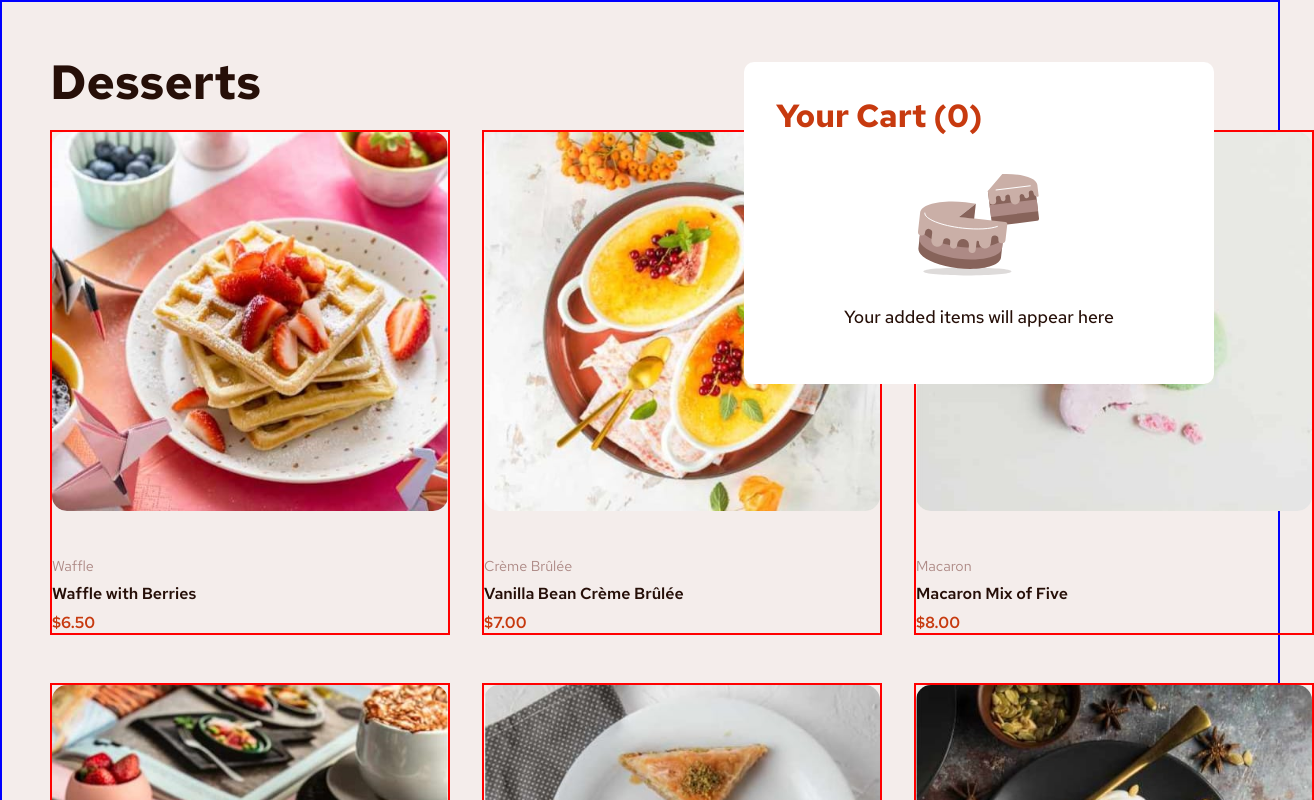
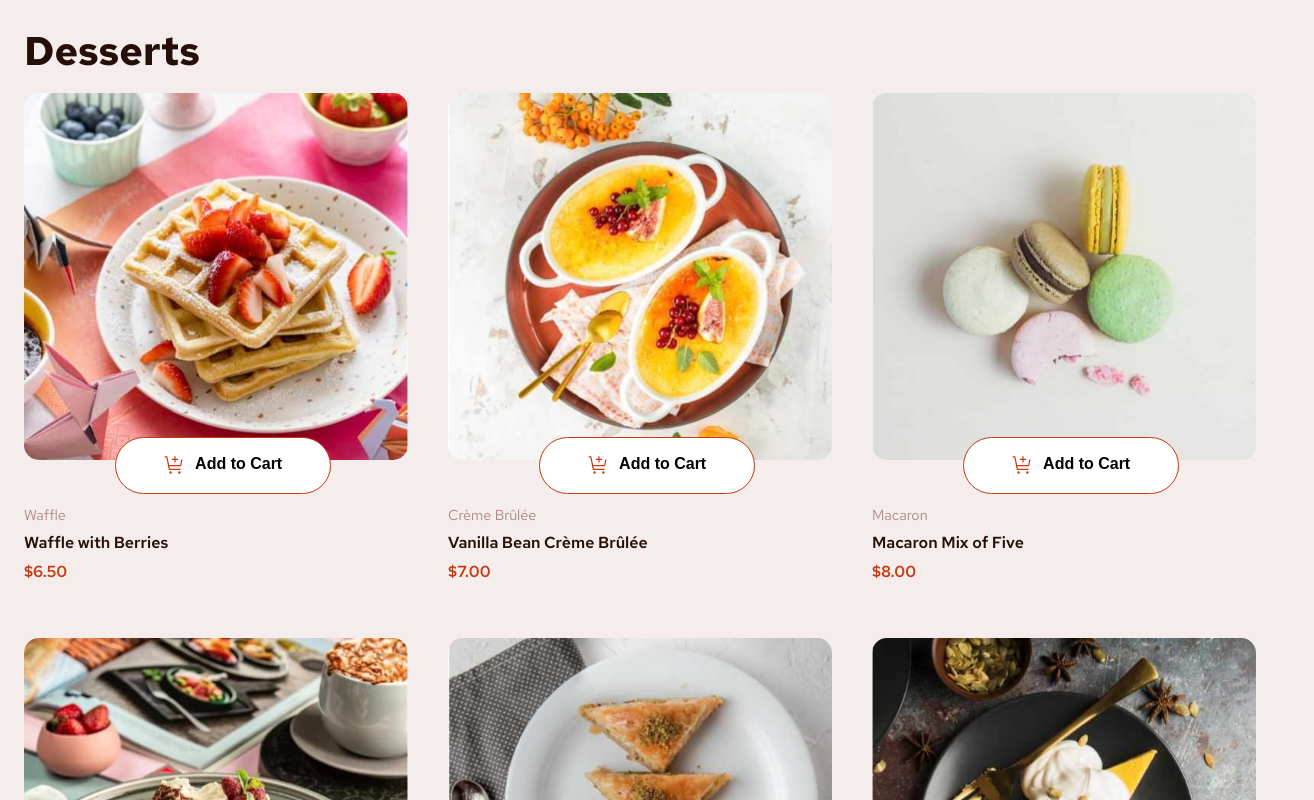
Before and after one commit to shekinahwebdev/PRODUCT-LIST-CART, a React (Vite) app: page / in a window 1280 px wide. Shown: the top 800 px of the page, 1314 px wide, since content can reach past the window. Built offline with nearby package versions, Linux system fonts and the light colour scheme; a web font is replaced by a local one.

Commit message:
Update styling for food items and main container

```diff
--- a/src/App.css
+++ b/src/App.css
@@ -29,7 +29,7 @@ body {
 }
 
 .main_heading {
-  font-size: 3rem;
+  font-size: 2.5rem;
   color: var(--Rose-900);
 }
 
@@ -61,7 +61,7 @@ body {
   flex-direction: row;
   justify-content: center;
   gap: 10px;
-  padding: 1.1rem 4rem;
+  padding: 1.1rem 3rem;
   border-radius: 50px;
   cursor: pointer;
   border: none;
@@ -297,24 +297,101 @@ body {
   cursor: pointer;
 }
 
-@media screen and (min-width: 1000px) {
+@media screen and (min-width: 700px) and (max-width: 1148px) {
+  .main_food_page {
+    display: grid;
+    grid-template-columns: repeat(auto-fit, minmax(260px, 1fr));
+    gap: 2.5rem;
+    flex: 1;
+  }
+
+  .food-item {
+    width: 100%;
+    max-width: 400px;
+    position: relative;
+  }
+}
+
+@media screen and (min-width: 1111px) and (max-width: 1149px) {
+  .main_food_page {
+    display: grid;
+    grid-template-columns: repeat(auto-fit, minmax(260px, 1fr));
+    gap: 2.5rem;
+    flex: 1;
+  }
+
+  .food-item {
+    width: 100%;
+    max-width: 400px;
+    position: relative;
+  }
+
+  .main_cart {
+    width: 400px;
+    padding: 2rem;
+    position: absolute;
+    top: 1550px;
+    right: 370px;
+  }
+
+  .selected-food-page {
+    width: 365px;
+    position: absolute;
+    top: 1550px;
+    right: 370px;
+  }
+}
+
+@media screen and (min-width: 1153px) and (max-width: 1354px) {
+  .main_food_page {
+    display: grid;
+    grid-template-columns: repeat(auto-fit, minmax(300px, 1fr));
+    gap: 2.5rem;
+    flex: 1;
+  }
+
+  .food-item {
+    width: 100%;
+    max-width: 400px;
+    position: relative;
+  }
+
+  .main_cart {
+    width: 355px;
+    padding: 2rem;
+    position: absolute;
+    top: 1655px;
+    right: 450px;
+  }
+
+  .selected-food-page {
+    width: 365px;
+    position: absolute;
+    top: 1655px;
+    right: 450px;
+  }
+
+  .btn {
+    right: 20%;
+  }
+}
+
+@media screen and (min-width: 1355px) {
   .main_container {
-    border: 2px solid blue;
-    position: relative;
     padding: 1.5rem;
   }
 
   .food-item {
-    border: 2px solid red;
     width: 100%;
     max-width: 400px;
+    position: relative;
   }
 
   .main_food_page {
-    /* border: 2px solid black; */
     display: grid;
     grid-template-columns: repeat(3, 400px);
-    gap: 2rem;
+    gap: 2.5rem;
+    flex: 1;
   }
 
   .main_cart {
@@ -333,6 +410,22 @@ body {
   }
 
   .btn {
-    display: none;
+    right: 25%;
+  }
+
+  .item_class,
+  .food-item__category {
+    font-size: 1.2rem;
+  }
+
+  .empty-cart {
+    width: 160px;
+  }
+
+  .selected-food-page {
+    width: 450px;
+    position: absolute;
+    top: 20px;
+    right: 40px;
   }
 }
--- a/src/components/Food.tsx
+++ b/src/components/Food.tsx
@@ -76,7 +76,7 @@ const Food: React.FC<FoodProps> = ({
               alt="Added to Cart"
               className="food-item__add-icon"
             />
-            <p>Added</p>
+            <p>Add to Cart</p>
           </button>
         ) : (
           <div className="quantity-controls">
```
